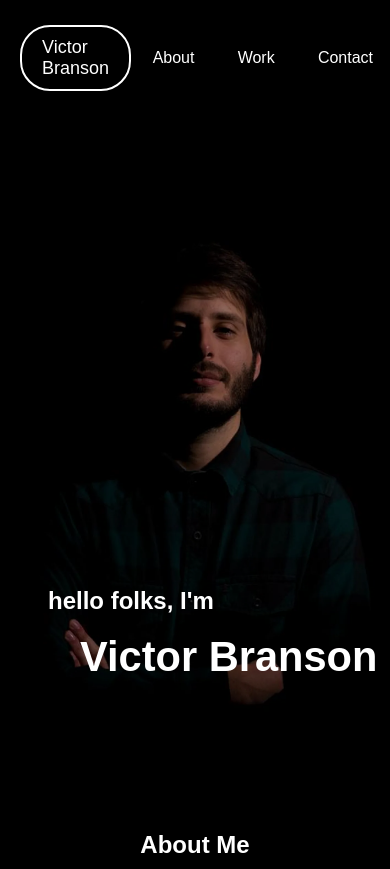
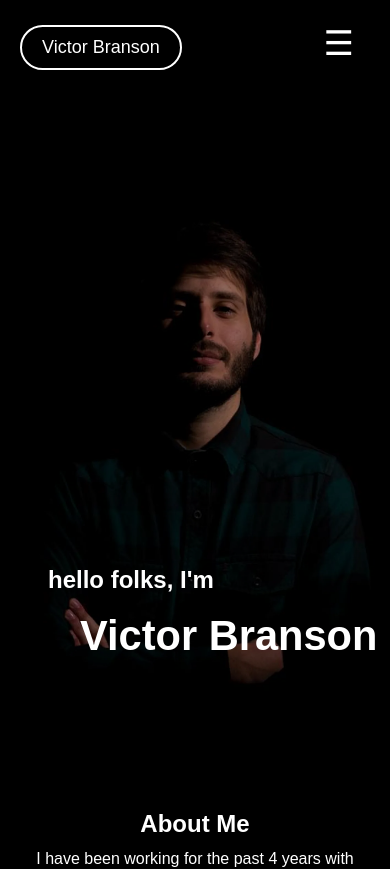
Before and after one commit to Ultimamaximus/Portfolio-Site, a React (Create React App) app in the folder portfolio/: page / in a window 390 px wide. Shown: the top 869 px of the page. Built offline with nearby package versions, Linux system fonts and the light colour scheme; a web font is replaced by a local one.

Commit message:
Nav is responsive and has functionality.

```diff
--- a/portfolio/src/App.js
+++ b/portfolio/src/App.js
@@ -1,26 +1,25 @@
-import React from 'react';
-import NavBar from './components/NavBar';
-import Hero from './components/Hero';
-import AboutMe from './components/AboutMe'
-import TechSkills from './components/TechSkills'
-import ContactHero from './components/ContactHero';
-import ContactMe from './components/ContactMe';
-import WorkSection from './components/WorkSection';
-import './App.css'
+import React from "react";
+import NavBar from "./components/NavBar";
+import Hero from "./components/Hero";
+import AboutMe from "./components/AboutMe";
+import TechSkills from "./components/TechSkills";
+import ContactHero from "./components/ContactHero";
+import ContactMe from "./components/ContactMe";
+import WorkSection from "./components/WorkSection";
+import "./App.css";
 
 function App() {
   return (
     <div>
       <NavBar />
       <Hero />
-      <AboutMe />
-      <TechSkills />
+      <AboutMe id="about" />
+      <TechSkills id="work" />
       <WorkSection />
-      <ContactHero />
+      <ContactHero id="contact" />
       <ContactMe />
     </div>
   );
 }
 
-
 export default App;
--- a/portfolio/src/components/AboutMe.jsx
+++ b/portfolio/src/components/AboutMe.jsx
@@ -3,13 +3,13 @@ import "animate.css";
 import "../styles/AboutMe.css";
 import aboutMePhoto from "../images/laptop.jpg";
 
-const AboutMe = () => {
+const AboutMe = ({ id }) => {  // Accept id as a prop
   const aboutMeRef = useRef(null);
 
   useEffect(() => {
     const aboutMeSection = aboutMeRef.current;
     const options = {
-      threshold: .1, // Trigger as soon as any part of the element is in view
+      threshold: 0.1, // Trigger as soon as any part of the element is in view
     };
 
     const observer = new IntersectionObserver((entries) => {
@@ -33,7 +33,7 @@ const AboutMe = () => {
   }, []);
 
   return (
-    <div className="about-me-container" ref={aboutMeRef}>
+    <div className="about-me-container" id={id} ref={aboutMeRef}> {/* Apply the id here */}
       <h2 className="about-me-title animate-on-scroll">
         About Me
       </h2>
--- a/portfolio/src/components/ContactHero.jsx
+++ b/portfolio/src/components/ContactHero.jsx
@@ -1,9 +1,9 @@
 import React from "react";
-import "../styles/ContactHero.css"
+import "../styles/ContactHero.css";
 
-const ContactHero = () => {
+const ContactHero = ({ id }) => {  // Accept id as a prop
   return (
-    <div className="contact-hero-container">
+    <div className="contact-hero-container" id={id}> {/* Apply the id here */}
       <h1 className="contact-hero-heading">
         Let’s Make Something <br />
         Awesome <br />
--- a/portfolio/src/components/NavBar.jsx
+++ b/portfolio/src/components/NavBar.jsx
@@ -1,22 +1,55 @@
-import React from 'react';
-import 'animate.css';
-import "../styles/NavBar.css"
+import React, { useState } from "react";
+import "animate.css";
+import "../styles/NavBar.css";
 
 const NavBar = () => {
+  const [isMenuOpen, setIsMenuOpen] = useState(false);
+
+  const toggleMenu = () => {
+    setIsMenuOpen(!isMenuOpen);
+  };
+
+  // Function to handle scrolling to sections
+  const scrollToSection = (sectionId) => {
+    const section = document.getElementById(sectionId);
+    if (section) {
+      const offset = -30; // Adjust this value to set how much lower you want to scroll
+      const sectionTop = section.getBoundingClientRect().top + window.scrollY; // Get the section's top position
+      window.scrollTo({
+        top: sectionTop - offset, // Scroll to the section's top minus the offset
+        behavior: "smooth",
+      });
+      setIsMenuOpen(false); // Close menu if open on small screens
+    }
+  };
+
+
   return (
     <nav className="navbar animate__animated animate__fadeInDown">
       <div className="logo-container">
         <h2>Victor Branson</h2>
       </div>
-        <ul className="nav-list">
+      <button className="menu-toggle" onClick={toggleMenu}>
+        {isMenuOpen ? "✕" : "☰"} {/* Change icon based on menu state */}
+      </button>
+      <ul className={`nav-list ${isMenuOpen ? "nav-list-open" : ""}`}>
         <li className="nav-item">
-            <button className="nav-link">About</button>
+          <button className="nav-link" onClick={() => scrollToSection("about")}>
+            About
+          </button>
         </li>
         <li className="nav-item">
-            <button className="nav-link">Work</button>
+          <button className="nav-link" onClick={() => scrollToSection("work")}>
+            Work
+          </button>
         </li>
         <li className="nav-item">
-            <button className="nav-link">Contact</button>
+          <button
+            className="nav-link"
+            onClick={() => scrollToSection("contact")}
+          >
+            Contact
+          </button>
         </li>
       </ul>
     </nav>
--- a/portfolio/src/components/TechSkills.jsx
+++ b/portfolio/src/components/TechSkills.jsx
@@ -1,9 +1,9 @@
 import React from "react";
 import "../styles/TechSkills.css"
 
-const TechSkills = () => {
+const TechSkills = ({ id }) => {
   return (
-    <div className="tech-skills-container">
+    <div className="tech-skills-container" id={id}>
       <h2 className="tech-skills-title">01 Software Skills</h2>
       <div className="tech-skills-grid">
         <div>JavaScript</div>
--- a/portfolio/src/styles/ContactMe.css
+++ b/portfolio/src/styles/ContactMe.css
@@ -108,6 +108,7 @@
 
     .submit-button {
       width: 100%; /* Full width button on smaller screens */
+
     }
   }
 
--- a/portfolio/src/styles/NavBar.css
+++ b/portfolio/src/styles/NavBar.css
@@ -3,11 +3,12 @@
   background-color: #000;
   display: flex;
   justify-content: space-between;
-    animation-duration: 1s; /* Duration of the animation */
-    animation-delay: .2s; /* 2-second delay before animation starts */
+  animation-duration: 1s;
+  animation-delay: 0.2s;
   align-items: center;
   padding: 10px 20px;
   color: #fff;
+  position: relative; /* Position for menu toggle button */
 }
 
 /* Logo container styling */
@@ -20,23 +21,21 @@
   border: 2px solid #fff;
   padding: 10px 20px;
   border-radius: 30px;
-    display: flex;
-    align-items: center;
   font-size: 18px;
   font-weight: 400;
-    position: relative;
 }
 
 /* Navigation list styling */
 .nav-list {
   list-style-type: none;
-    display: flex; /* Align items in a row */
+  display: flex;
   margin: 0;
   padding: 0;
+  transition: max-height 0.3s ease-in-out;
 }
 
 .nav-link {
-    margin: 0 4vw; /* Space between navigation items */
+  margin: 0 4vw;
   background-color: #000;
   border: none;
   color: #fff;
@@ -47,3 +46,61 @@
 .nav-link:hover {
   color: #ccc;
 }
+
+/* Responsive styles */
+@media (max-width: 768px) {
+
+  .navbar {
+    z-index: 110;
+  }
+
+  .logo-container {
+    padding-right: 10px; /* Adjust space between logo and hamburger */
+  }
+
+  .menu-toggle {
+    display: block;
+    background: none;
+    border: none;
+    color: #fff;
+    font-size: 34px;
+    cursor: pointer;
+    padding-bottom: 10px; /* Maintain spacing below the hamburger */
+    margin-right: 10px; /* Adjust right margin to keep away from nav options */
+  }
+
+  .nav-list {
+    display: none;
+    flex-direction: column;
+    background-color: #000;
+    position: absolute;
+    top: 100px; /* Increased to prevent cutting into the logo/hamburger */
+    right: 0;
+    width: 100%;
+    max-height: 0;
+    overflow: hidden;
+    transition: max-height 0.3s ease-in-out;
+  }
+
+  .nav-list.nav-list-open {
+    display: flex;
+    max-height: none; /* Allow the list to expand fully */
+    height: auto; /* Let height adjust based on content */
+  }
+
+  .nav-item {
+    padding: 10px 20px;
+    border-top: 1px solid #333;
+  }
+}
+
+/* Hide the menu toggle on larger screens */
+.menu-toggle {
+  display: none;
+}
+
+@media (max-width: 768px) {
+  .menu-toggle {
+    display: block;
+  }
+}
```
Lines whose indentation alone changed are shown as unchanged.
